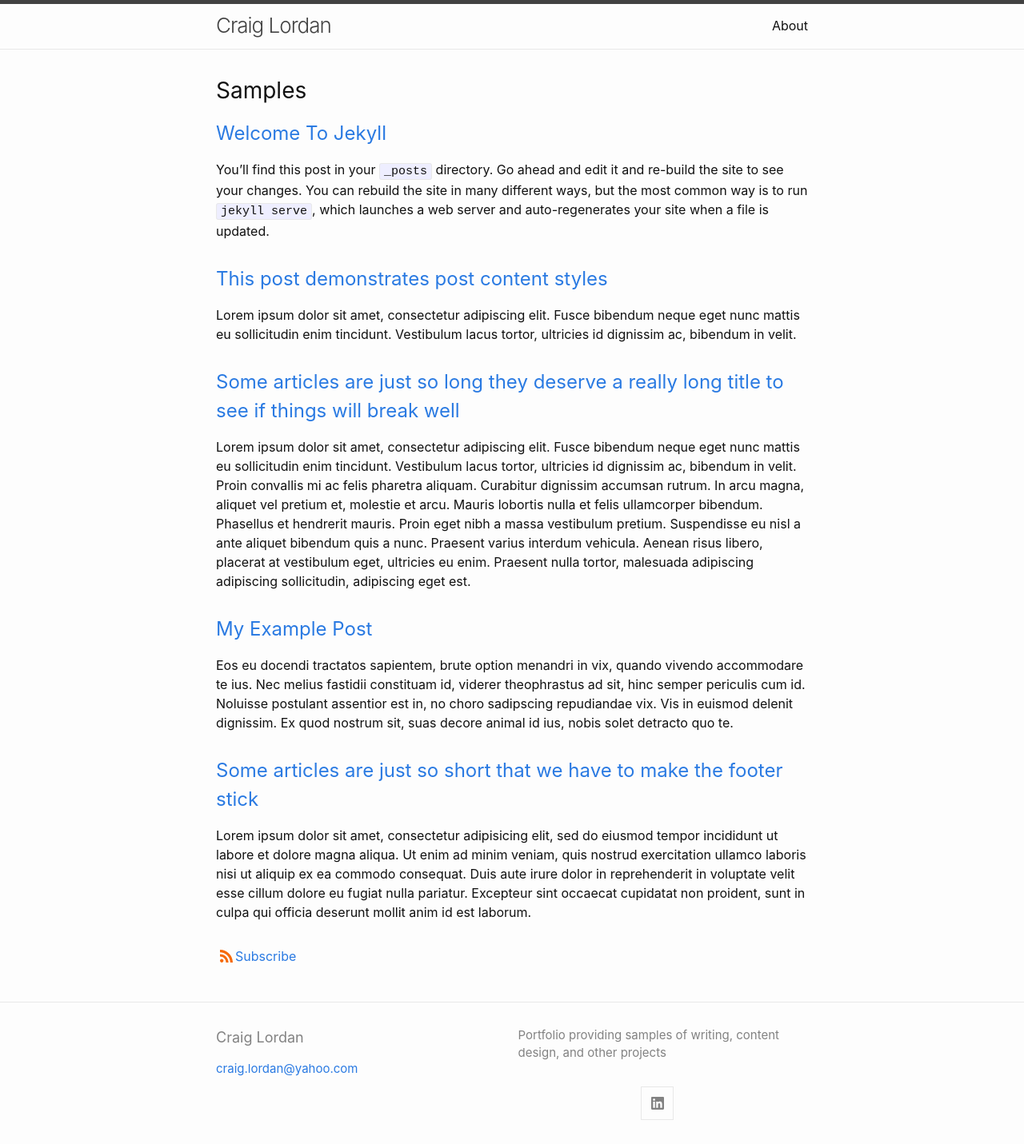
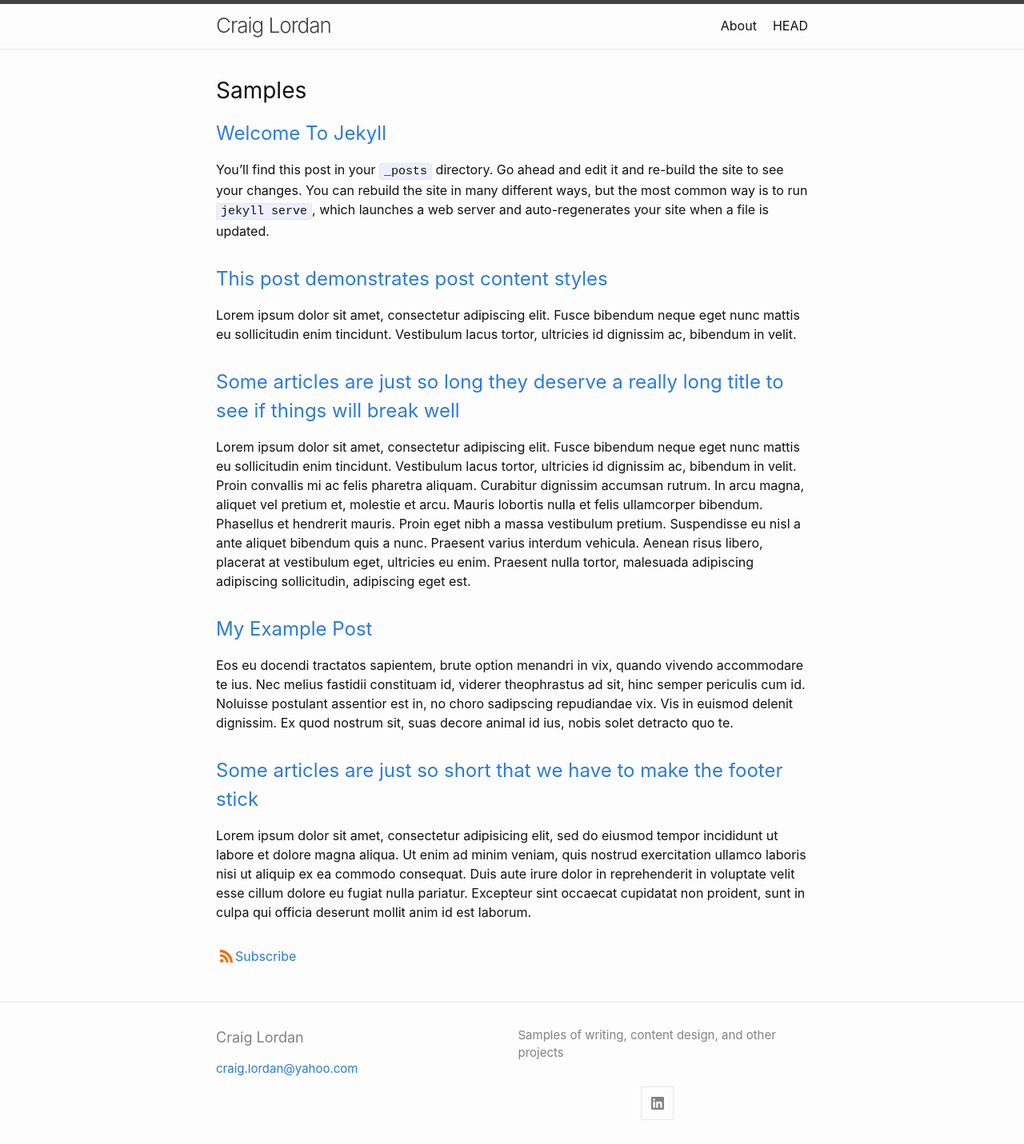
Before and after one commit to craiglordan/craiglordan.github.io, a Jekyll site: the page built from index.md, in a window 1280 px wide. Shown: the whole page at 80% size. Built offline with Jekyll 4.4.1, drawn with Linux system fonts in a browser that asks for light colours.

Commit message:
Update _config.yml

```diff
--- a/_config.yml
+++ b/_config.yml
@@ -2,7 +2,7 @@ title: Craig Lordan
 # author: Craig Lordan
 email: craig.lordan@yahoo.com
 description: > # this means to ignore newlines until "show_excerpts:"
-  Portfolio providing samples of writing, content design, and other projects
+  Samples of writing, content design, and other projects
 
 show_excerpts: true # set to true to show excerpts on the homepage
 
@@ -40,7 +40,7 @@ minima:
 # If you want to link only specific pages in your header, uncomment
 # this and add the path to the pages in order as they should show up
 header_pages:
-- about.md
+# - about.md
 
 # Build settings
 theme: minima
```
